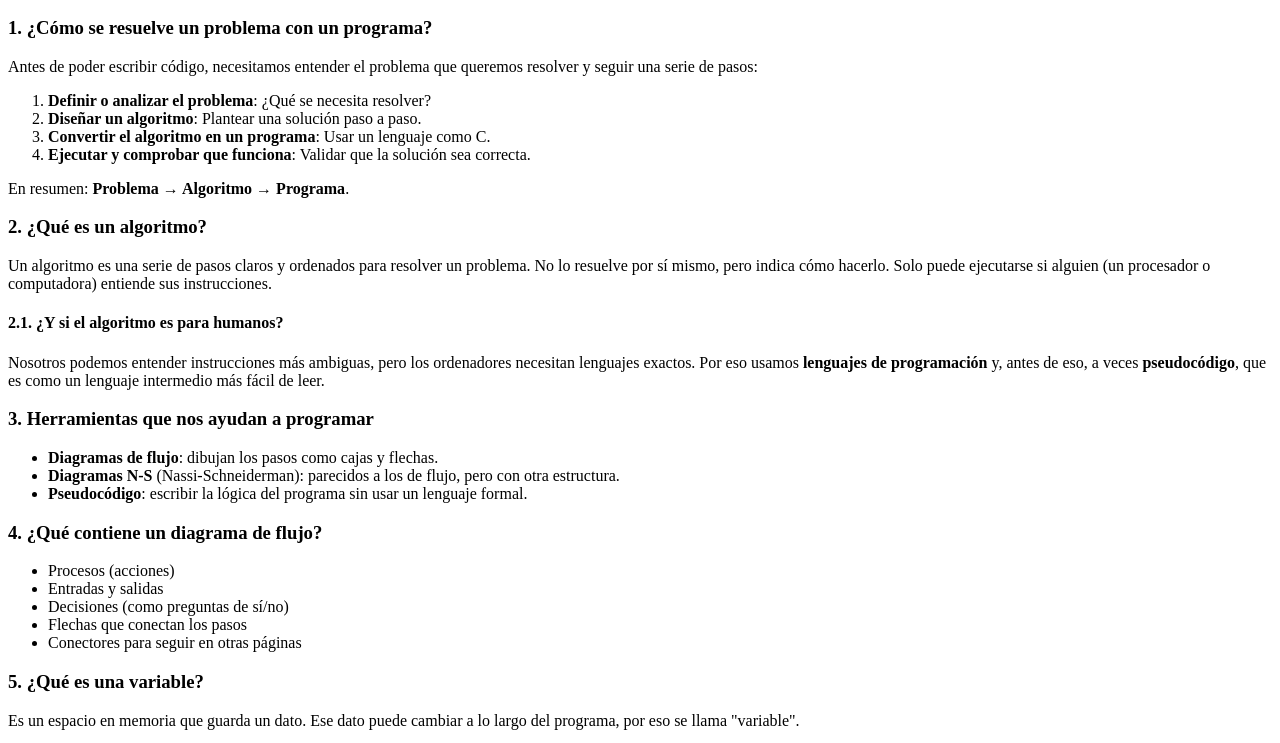
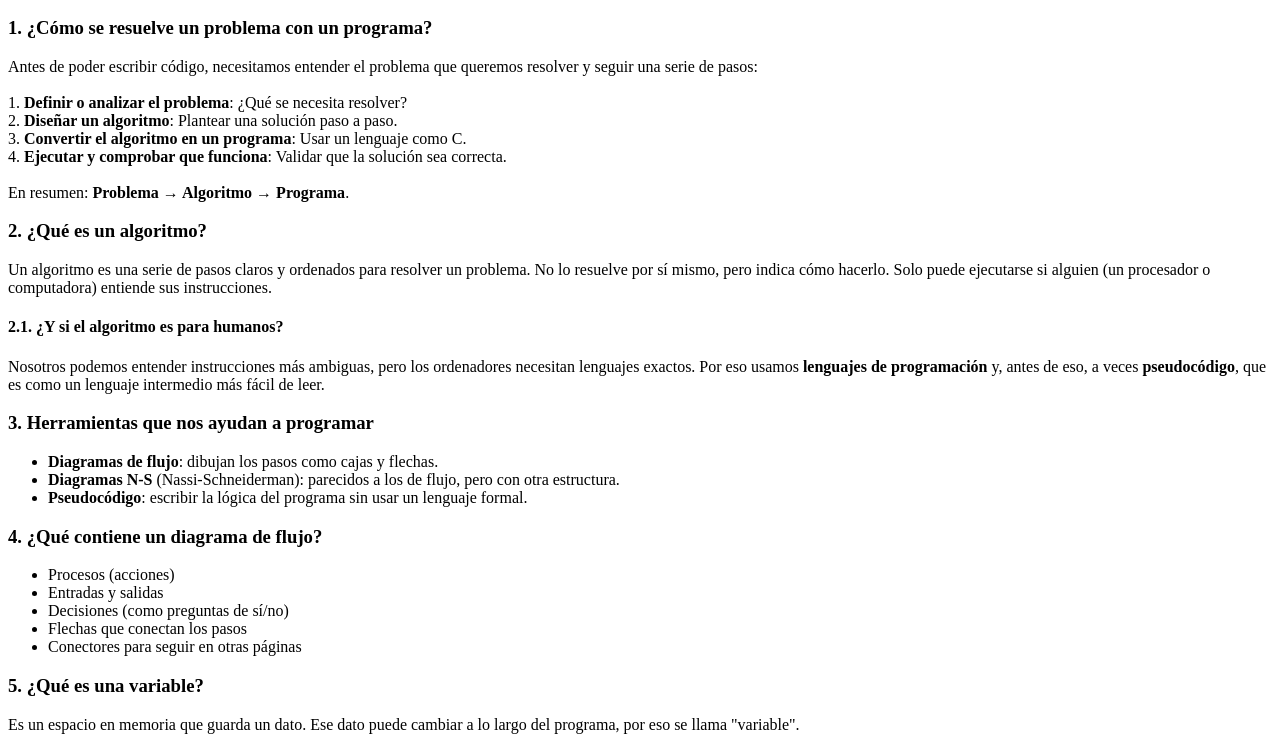
Before and after one commit to mariaferrandizdiaz/Bugsy, a website: page frontend/pages/temario/tema1-introduccion.html in a window 1280 px wide. Shown: the part 50-793 px from the top of the page. Drawn offline with Linux system fonts and the light colour scheme.

Commit message:
Cambios en el formato de los html del temario

```diff
--- a/frontend/pages/temario/tema1-introduccion.html
+++ b/frontend/pages/temario/tema1-introduccion.html
@@ -6,16 +6,13 @@
 </head>
 <body>
     <h2>Introducción a la Programación en C</h2>
-
     <h3>1. ¿Cómo se resuelve un problema con un programa?</h3>
-    <p>Antes de poder escribir código, necesitamos entender el problema que queremos resolver y seguir una serie de pasos:</p>
-    <ol>
-        <li><strong>Definir o analizar el problema</strong>: ¿Qué se necesita resolver?</li>
-        <li><strong>Diseñar un algoritmo</strong>: Plantear una solución paso a paso.</li>
-        <li><strong>Convertir el algoritmo en un programa</strong>: Usar un lenguaje como C.</li>
-        <li><strong>Ejecutar y comprobar que funciona</strong>: Validar que la solución sea correcta.</li>
-    </ol>
-    <p>En resumen: <strong>Problema → Algoritmo → Programa</strong>.</p>
+    <p>Antes de poder escribir código, necesitamos entender el problema que queremos resolver y seguir una serie de pasos:<br><br>
+        1. <strong>Definir o analizar el problema</strong>: ¿Qué se necesita resolver?<br>
+        2. <strong>Diseñar un algoritmo</strong>: Plantear una solución paso a paso.<br>
+        3. <strong>Convertir el algoritmo en un programa</strong>: Usar un lenguaje como C.<br>
+        4. <strong>Ejecutar y comprobar que funciona</strong>: Validar que la solución sea correcta.<br><br>
+    En resumen: <strong>Problema → Algoritmo → Programa</strong>.</p>
 
     <h3>2. ¿Qué es un algoritmo?</h3>
     <p>Un algoritmo es una serie de pasos claros y ordenados para resolver un problema. No lo resuelve por sí mismo, pero indica cómo hacerlo. Solo puede ejecutarse si alguien (un procesador o computadora) entiende sus instrucciones.</p>
--- a/frontend/styles/teoria.css
+++ b/frontend/styles/teoria.css
@@ -127,7 +127,6 @@ nav a:hover {
 .teoria-contenido p {
   font-size: 1em;
   line-height: 1.6em;
-  margin-bottom: 3em;
 }
 
 .teoria-contenido pre {
```
Also changed, not shown: frontend/pages/temario/resumen.html (+0 -6 lines), frontend/pages/temario/tema4-punteros-y-vectores.html (+1 -6 lines).
